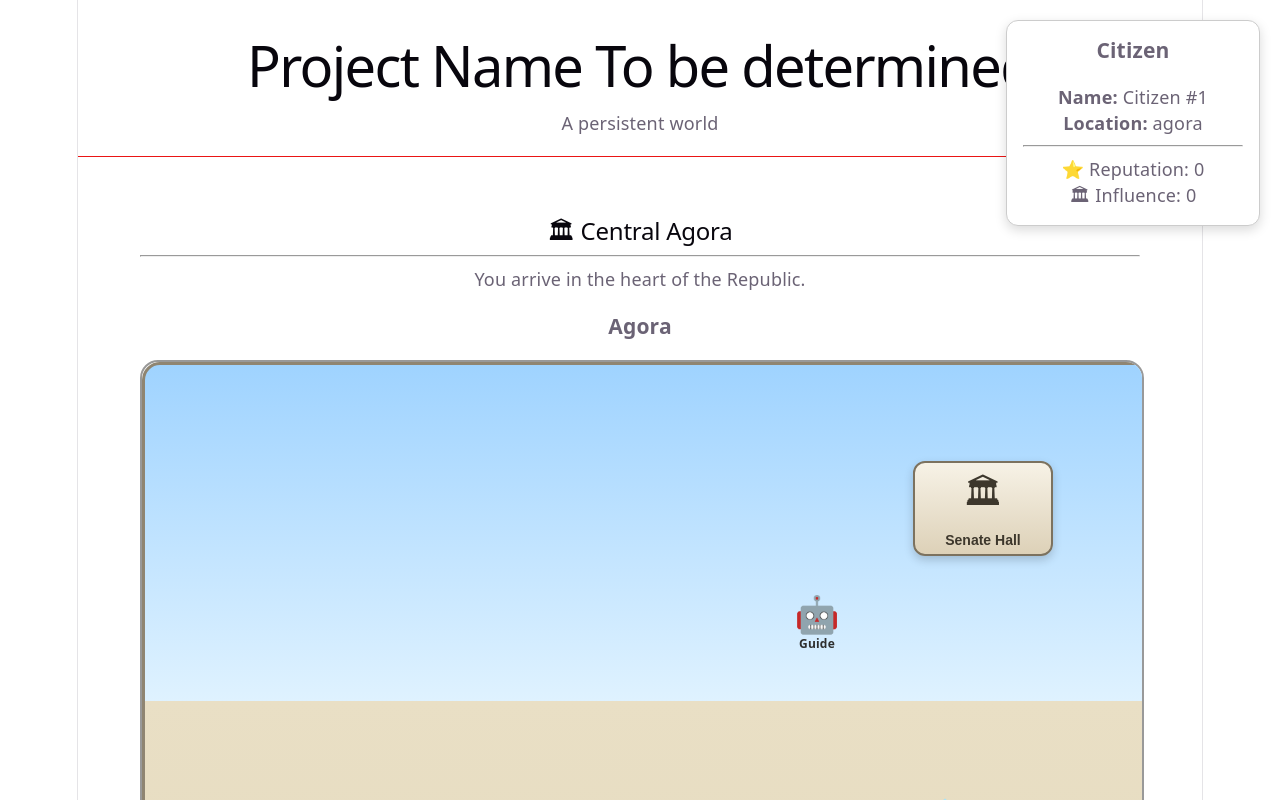
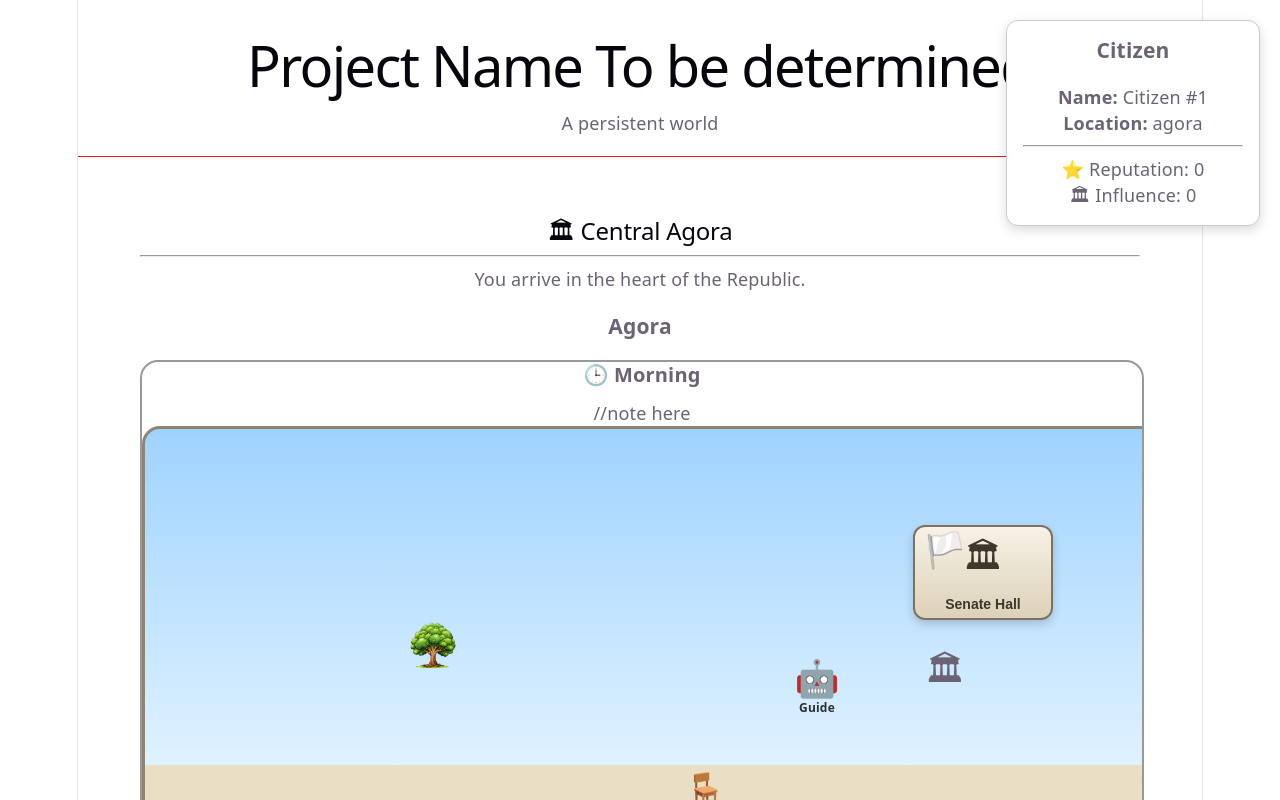
Before and after one commit to burnsmedia97-cell/debate-mmo1, a React (Vite) app: page / in a window 1280 px wide. Both pictures are taken after a click on the button "Enter the World". Shown: the top 800 px of the page. Built offline with nearby package versions, Linux system fonts and the light colour scheme.

Commit message:
Added day night cycles, decorations, and image of tree

```diff
--- a/src/components/AgoraMap.css
+++ b/src/components/AgoraMap.css
@@ -8,14 +8,6 @@
   border-radius: 18px;
   overflow: hidden;
 
-  background:
-    linear-gradient(
-      to bottom,
-      #9fd3ff 0%,
-      #dff2ff 28%,
-      #e9dfc5 28%,
-      #dfd3b1 100%
-    );
 }
 
 /* Buildings */
@@ -88,6 +80,22 @@
   transform: translateX(-50%);
 
   font-size: 46px;
+}
+
+/* Decorations */
+
+.decoration {
+  position: absolute;
+
+  transform: translate(-50%, -50%);
+
+  font-size: 34px;
+
+  pointer-events: none;
+
+  user-select: none;
+
+  z-index: 5;
 }
 
 /* Player */
--- a/src/components/AgoraMap.tsx
+++ b/src/components/AgoraMap.tsx
@@ -4,7 +4,8 @@ import { citizens } from "../data/citizens";
 import Citizen from "./Citizen";
 import Player from "./Player";
 import CitizenPanel from "./CitizenPanel";
-
+import Decoration from "./Decoration";
+import { decorations } from "../data/environment";
 
 const positions = [
   {
@@ -38,10 +39,14 @@ const positions = [
 ];
 
 type AgoraMapProps = {
-  onEnter: (buildingId: string) => void;
+   onEnter: (buildingId: string) => void;
+  timeOfDay: string;
 };
 
-function AgoraMap({ onEnter }: AgoraMapProps) {
+function AgoraMap({
+  onEnter,
+  timeOfDay,
+}: AgoraMapProps) {
   const [playerPosition, setPlayerPosition] = useState({
     x: "50%",
     y: "58%",
@@ -79,11 +84,42 @@ setPlayerPosition({
 });
   }
 
+const skyColors = {
+  Morning:
+    "linear-gradient(to bottom, #9fd3ff 0%, #dff2ff 28%, #e9dfc5 28%, #dfd3b1 100%)",
+
+  Afternoon:
+    "linear-gradient(to bottom, #79c3ff 0%, #c9ebff 28%, #e9dfc5 28%, #dfd3b1 100%)",
+
+  Evening:
+    "linear-gradient(to bottom, #ffb45f 0%, #ffd79a 28%, #e9dfc5 28%, #dfd3b1 100%)",
+
+  Night:
+    "linear-gradient(to bottom, #1d2d5a 0%, #3d507f 28%, #55514d 28%, #4d493d 100%)",
+} as const;
+
+console.log("AgoraMap timeOfDay:", timeOfDay);
+
   return (
-    <div className="agora-map" onClick={handleMapClick}>
+    <div
+  className="agora-map"
+  onClick={handleMapClick}
+  style={{
+    background: skyColors[timeOfDay as keyof typeof skyColors],
+  }}
+>
       <div className="sun">☀️</div>
 
       <div className="fountain">⛲</div>
+
+{decorations.map((item) => (
+  <Decoration
+    key={item.id}
+    emoji={item.emoji}
+    x={item.x}
+    y={item.y}
+  />
+))}
 
       {positions.map((building) => (
         <button
--- /dev/null
+++ b/src/components/Decoration.tsx
@@ -0,0 +1,40 @@
+import tree from "../assets/sprites/tree.png";
+
+type DecorationProps = {
+  emoji: string;
+  x: string;
+  y: string;
+};
+
+function Decoration({
+  emoji,
+  x,
+  y,
+}: DecorationProps) {
+  const isTree = emoji === "🌳";
+
+  return (
+    <div
+      className="decoration"
+      style={{
+        left: x,
+        top: y,
+      }}
+    >
+      {isTree ? (
+        <img
+          src={tree}
+          alt="Tree"
+          style={{
+            width: "48px",
+            height: "48px",
+          }}
+        />
+      ) : (
+        emoji
+      )}
+    </div>
+  );
+}
+
+export default Decoration;
--- a/src/components/World.tsx
+++ b/src/components/World.tsx
@@ -1,11 +1,36 @@
+import { useState } from "react";
 import AgoraMap from "./AgoraMap";
+import WorldClock from "./WorldClock";
 
 type WorldProps = {
   onEnterBuilding: (buildingId: string) => void;
 };
 
 function World({ onEnterBuilding }: WorldProps) {
-  return <AgoraMap onEnter={onEnterBuilding} />;
+  const [timeOfDay, setTimeOfDay] =
+    useState("Morning");
+
+  return (
+    <>
+      <WorldClock onTimeChange={setTimeOfDay} />
+
+      <div
+        style={{
+          textAlign: "center",
+          fontWeight: "bold",
+          marginBottom: "12px",
+          fontSize: "20px",
+        }}
+      >
+        🕒 {timeOfDay}
+      </div>
+//note here
+      <AgoraMap
+  onEnter={onEnterBuilding}
+  timeOfDay={timeOfDay}
+/>
+    </>
+  );
 }
 
 export default World;
--- /dev/null
+++ b/src/components/WorldClock.tsx
@@ -0,0 +1,30 @@
+import { useEffect, useState } from "react";
+
+const times = [
+  "Morning",
+  "Afternoon",
+  "Evening",
+  "Night",
+];
+
+type WorldClockProps = {
+  onTimeChange: (time: string) => void;
+};
+
+function WorldClock({ onTimeChange }: WorldClockProps) {
+  const [index, setIndex] = useState(0);
+
+  useEffect(() => {
+    onTimeChange(times[index]);
+
+    const interval = setInterval(() => {
+      setIndex((current) => (current + 1) % times.length);
+    }, 5000);
+
+    return () => clearInterval(interval);
+  }, [index, onTimeChange]);
+
+  return null;
+}
+
+export default WorldClock;
--- /dev/null
+++ b/src/data/environment.ts
@@ -0,0 +1,26 @@
+export type Decoration = {
+  id: number;
+  emoji: string;
+  x: string;
+  y: string;
+};
+
+export const decorations: Decoration[] = [
+  { id: 1, emoji: "🌳", x: "18%", y: "18%" },
+  { id: 2, emoji: "🌳", x: "80%", y: "20%" },
+  { id: 3, emoji: "🌳", x: "18%", y: "80%" },
+  { id: 4, emoji: "🌳", x: "82%", y: "78%" },
+
+  { id: 5, emoji: "🪑", x: "35%", y: "30%" },
+  { id: 6, emoji: "🪑", x: "63%", y: "30%" },
+
+  { id: 7, emoji: "🏛", x: "50%", y: "20%" },
+
+  { id: 8, emoji: "🌸", x: "32%", y: "52%" },
+  { id: 9, emoji: "🌸", x: "68%", y: "52%" },
+
+  { id: 10, emoji: "🪨", x: "25%", y: "60%" },
+  { id: 11, emoji: "🪨", x: "75%", y: "62%" },
+
+  { id: 12, emoji: "🏳️", x: "50%", y: "10%" },
+];
```
Also changed, not shown: src/assets/sprites/tree.png (added).
